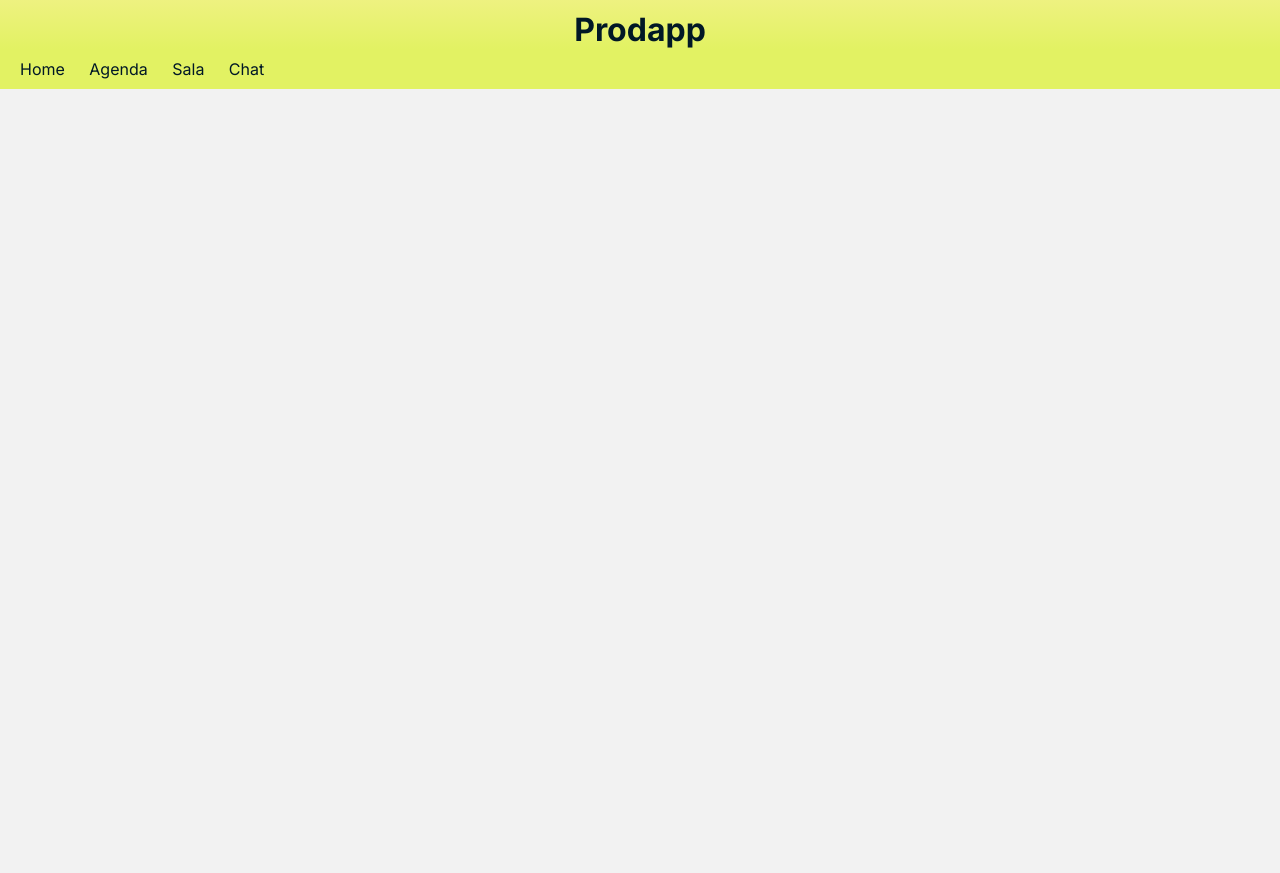
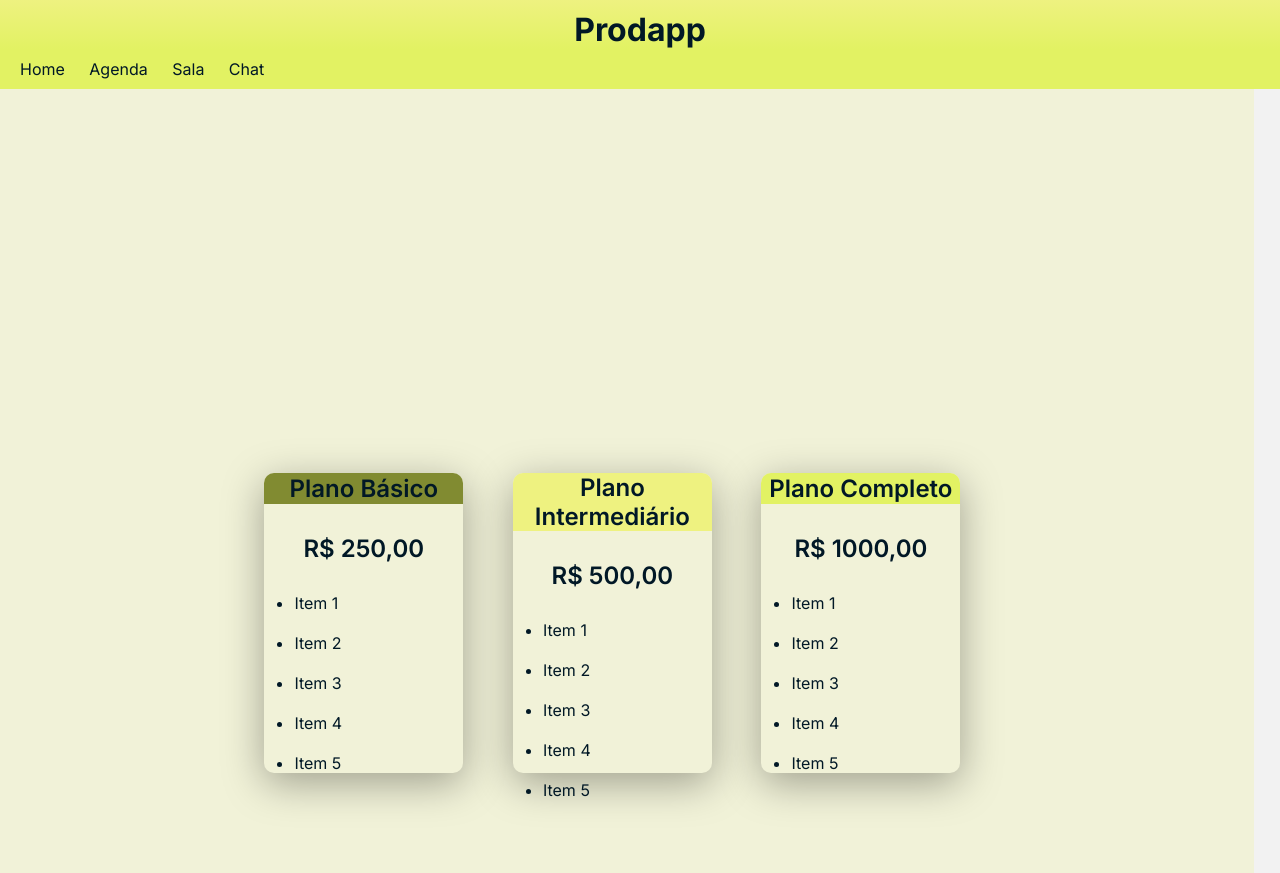
Before and after one commit to Guilhermeabfe/EngDeProduto, a plain HTML site: page pages/conta.html in a window 1280 px wide. Before the commit the page ends 800 px from the top, so only its background shows below. Drawn offline with Linux system fonts and the light colour scheme.

Commit message:
feat: added plans

```diff
--- a/pages/conta.html
+++ b/pages/conta.html
@@ -17,6 +17,53 @@
       <a href="./sala.html" target="_parent">Sala</a>
       <a href="./chat.html" target="_parent">Chat</a>
     </nav>
-    <main></main>
+    <main>
+      <div class="main-plans">
+        <div class="plan-basic">
+          <div class="basic-top">
+            <h2>Plano Básico</h2>
+          </div>
+          <div class="basic-bottom">
+            <h2>R$ 250,00</h2>
+            <ul>
+              <li>Item 1</li>
+              <li>Item 2</li>
+              <li>Item 3</li>
+              <li>Item 4</li>
+              <li>Item 5</li>
+            </ul>
+          </div>
+        </div>
+        <div class="plan-medium">
+          <div class="medium-top">
+            <h2>Plano Intermediário</h2>
+          </div>
+          <div class="medium-bottom">
+            <h2>R$ 500,00</h2>
+            <ul>
+              <li>Item 1</li>
+              <li>Item 2</li>
+              <li>Item 3</li>
+              <li>Item 4</li>
+              <li>Item 5</li>
+            </ul>
+          </div>
+        </div>
+        <div class="plan-hard">
+          <div class="hard-top">
+            <h2>Plano Completo</h2>
+          </div>
+          <div class="hard-bottom">
+            <h2>R$ 1000,00</h2>
+            <ul>
+              <li>Item 1</li>
+              <li>Item 2</li>
+              <li>Item 3</li>
+              <li>Item 4</li>
+              <li>Item 5</li>
+            </ul>
+      </div>
+      </div>
+    </main>
   </body>
 </html>
--- a/styles/conta.css
+++ b/styles/conta.css
@@ -19,7 +19,6 @@ nav a {
   background-color: var(--cor3);
   color: var(--cor5);
   padding: 10px;
-
 }
 
 nav a:hover {
@@ -28,3 +27,103 @@ nav a:hover {
   border-radius: 5px;
   transition-duration: 0.6s;
 }
+
+main {
+  width: 98vw;
+  height: 98vh;
+  background-color: var(--cor1);
+  display: flex;
+  justify-content: center;
+  align-items: flex-end;
+  position: relative;
+}
+
+h2 {
+  text-align: center;
+}
+
+ul {
+  padding-left: 30px;
+  padding-top: 10px;
+}
+
+li {
+  padding-top: 20px;
+}
+
+.main-plans {
+  background-color: var(--cor1);
+  max-width: 980vw;
+  height: 50vh;
+  display: grid;
+  grid-template-columns: 1fr 1fr 1fr;
+  padding-left: 20px;
+  margin: 0 auto;
+}
+
+.plan-basic {
+  width: 80%;
+  height: 75%;
+  box-shadow: 0px 10px 40px #00000057;
+  display: flex;
+  flex-direction: column;
+  border-radius: 10px;
+  margin-right: 100px;
+}
+
+.basic-top {
+  background-color: var(--cor4);
+  border-radius: 10px 10px 0px 0px;
+  height: 20%;
+  display: flex;
+  align-items: center;
+  justify-content: center;
+}
+
+.basic-bottom {
+  margin-top: 30px;
+}
+
+.plan-medium {
+  width: 80%;
+  height: 75%;
+  box-shadow: 0px 10px 40px #00000057;
+  display: flex;
+  flex-direction: column;
+  border-radius: 10px;
+}
+
+.medium-top {
+  background-color: var(--cor2);
+  border-radius: 10px 10px 0px 0px;
+  height: 20%;
+  display: flex;
+  align-items: center;
+  justify-content: center;
+}
+
+.medium-bottom {
+  margin-top: 30px;
+}
+
+.plan-hard {
+  width: 80%;
+  height: 75%;
+  box-shadow: 0px 10px 40px #00000057;
+  display: flex;
+  flex-direction: column;
+  border-radius: 10px;
+}
+
+.hard-top {
+  background-color: var(--cor3);
+  border-radius: 10px 10px 0px 0px;
+  height: 20%;
+  display: flex;
+  align-items: center;
+  justify-content: center;
+}
+
+.hard-bottom {
+  margin-top: 30px;
+}
```
Also changed, not shown: back-end/db.json (+15 -0 lines), index.html (+1 -1 lines).
